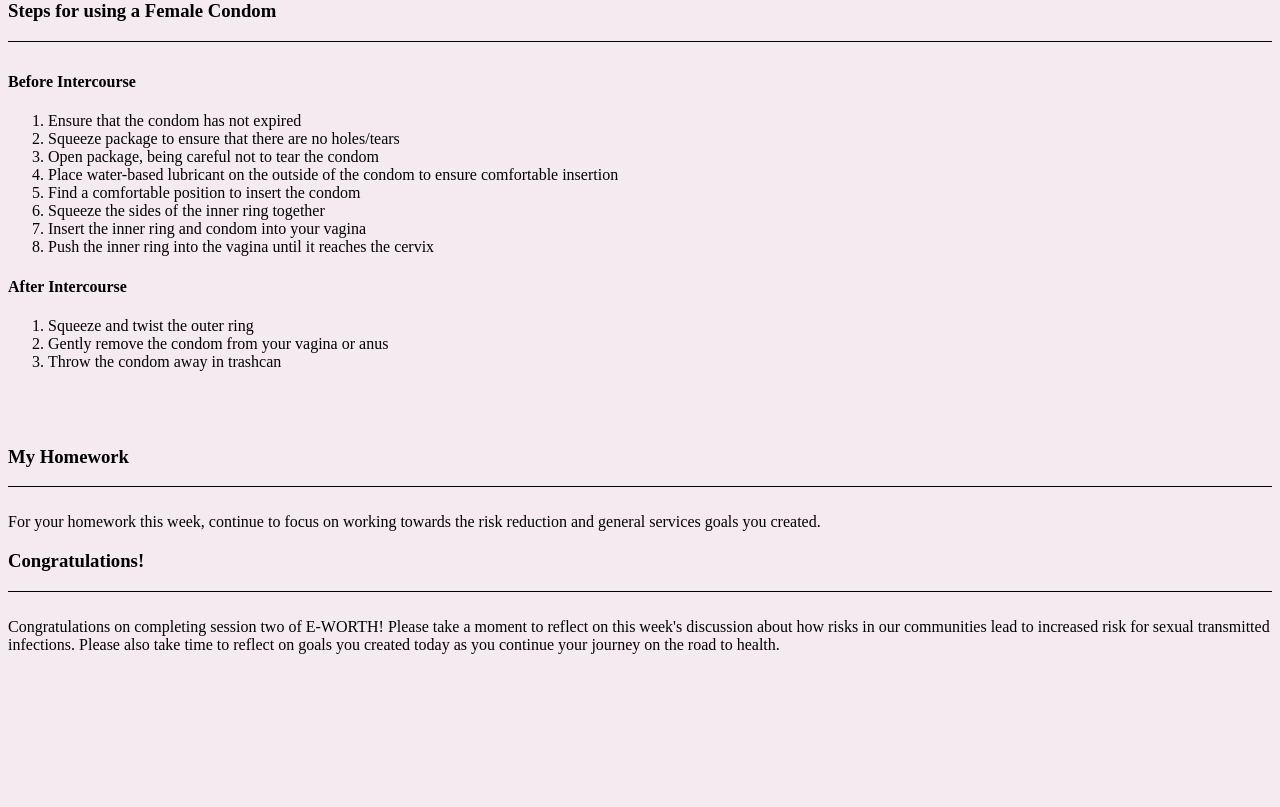
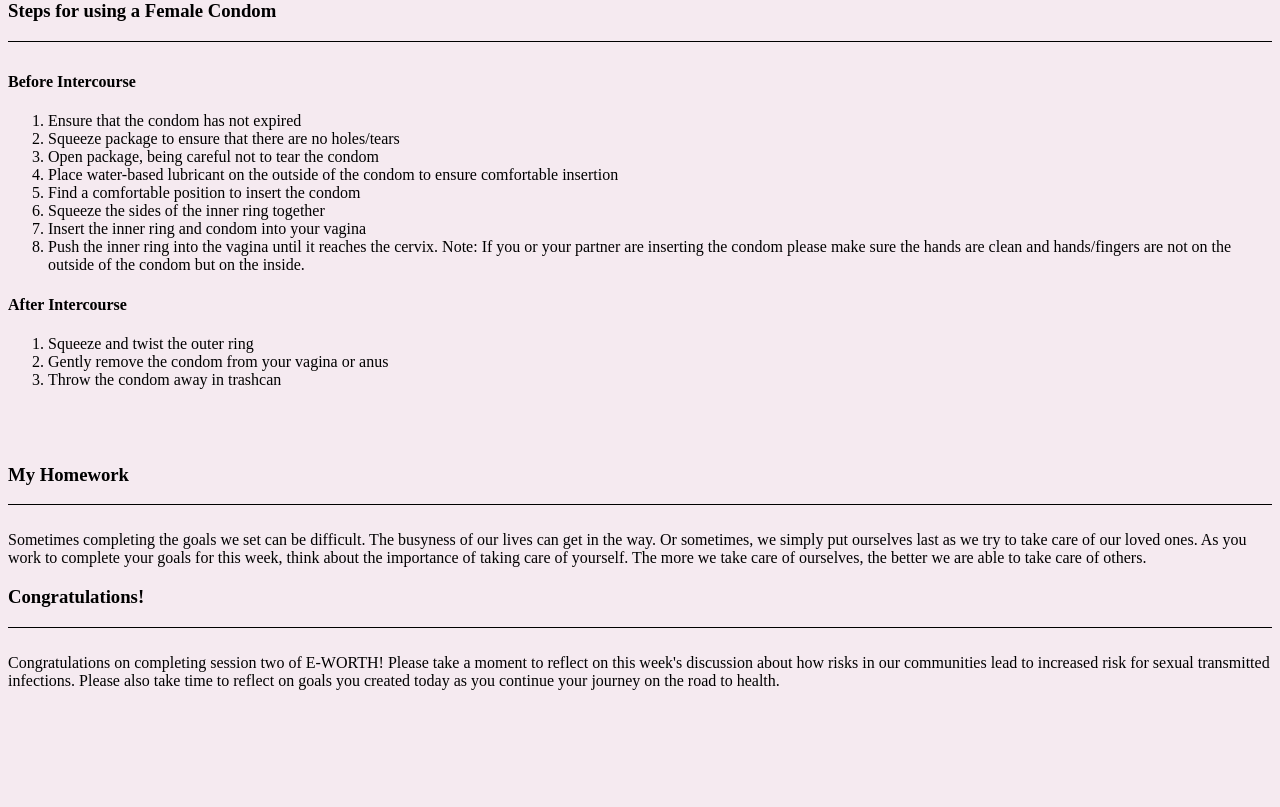
Before and after one commit to ccnmtl/worth2, a Django app: template worth2/templates/main/session_2_journal.html in a window 1280 px wide. Shown: the part 3901-4708 px from the top of the page. Before the commit the page ends 4555 px from the top, so only its background shows below. Run offline with Django 3.2, Linux system fonts and the light colour scheme; the template is opened without the code that fills it, so the values that code supplies are empty; parts of the project's set-up code (start-up, migrations or seed data) failed here and were passed over; some libraries are stand-ins or nearby versions.

Commit message:
Add new content to journals - PMT #101703

```diff
--- a/worth2/templates/main/session_2_journal.html
+++ b/worth2/templates/main/session_2_journal.html
@@ -289,7 +289,10 @@
         <li>Insert the inner ring and condom into your vagina</li>
         <li>
             Push the inner ring into the vagina until it reaches
-            the cervix
+            the cervix. Note: If you or your partner are inserting
+            the condom please make sure the hands are clean and
+            hands/fingers are not on the outside of the condom
+            but on the inside.
         </li>
     </ol>
 
@@ -304,9 +307,13 @@
 <h3>My Homework</h3>
 <div class="worth-journal-info-element">
     <p>
-        For your homework this week, continue to focus on working
-        towards the risk reduction and general services goals you
-        created.
+        Sometimes completing the goals we set can be difficult.
+        The busyness of our lives can get in the way. Or sometimes,
+        we simply put ourselves last as we try to take care of our
+        loved ones. As you work to complete your goals for this
+        week, think about the importance of taking care of yourself.
+        The more we take care of ourselves, the better we are able
+        to take care of others.
     </p>
 </li>
 
```
Also changed, not shown: worth2/templates/main/session_1_journal.html (+14 -1 lines), worth2/templates/main/session_3_journal.html (+4 -3 lines), worth2/templates/main/session_4_journal.html (+7 -2 lines), worth2/templates/main/session_5_journal.html (+12 -0 lines).
